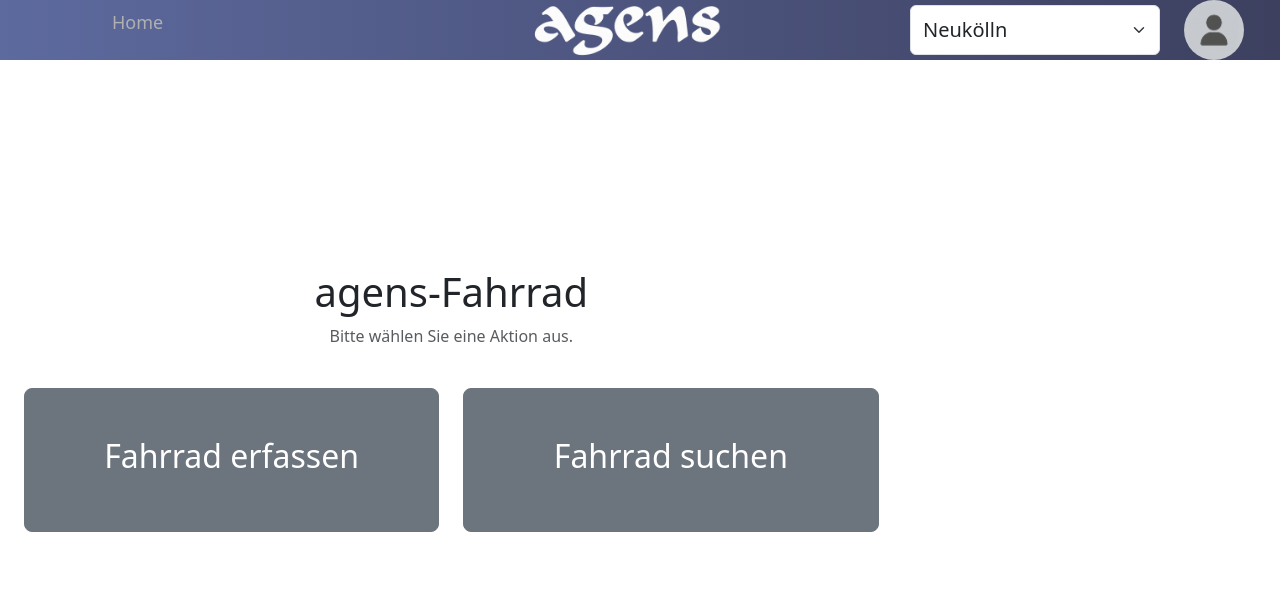
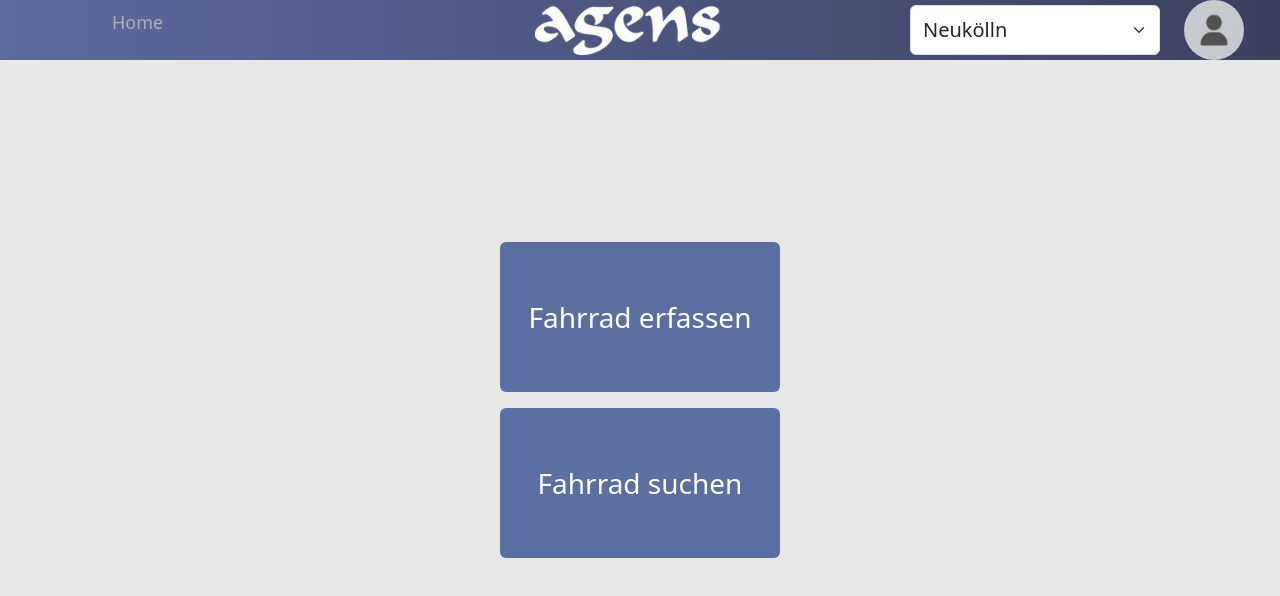
Before and after one commit to pladde/albbw-agens-project, a React app in the folder Frontend/: page / in a window 1280 px wide. Shown: the top 596 px of the page. Built offline with nearby package versions, Linux system fonts and the light colour scheme; the HTML template or start-up script is replaced by a standard one.

Commit message:
Design nach MockUp umgesetzt

```diff
--- a/Frontend/src/pages/Home.tsx
+++ b/Frontend/src/pages/Home.tsx
@@ -1,41 +1,20 @@
 import { Container, Row, Col, Button } from 'react-bootstrap';
-import { useNavigate } from 'react-router-dom';
 
 export const Home = () => {
-  // Der "Navigator" ist wie ein Navi im Auto..
-  // er sagt dem Browser, welche URL er ansteuern soll.
-  const navigate = useNavigate();
+  return (
+    <Container
+      fluid
+      className="d-flex align-items-center justify-content-center"
+      style={{ minWidth: "100vw", minHeight: "100vh", background: '#e7e7e7' }}
+    >
+      <Row>
+        <Col className="d-flex flex-column align-items-center gap-3">
+          <Button style={{ width: '280px', height: '150px', background: '#5a70a1', border: '#5a70a1', fontSize: '28px'}}>
+            Fahrrad erfassen
+          </Button>
 
-  return (
-
-    <Container className="vh-100 d-flex align-items-center justify-content-center">
-      <Row className="w-100 text-center">
-        <Col md={12} className="mb-4">
-          <h1>agens-Fahrrad</h1>
-          <p className="text-muted">Bitte wählen Sie eine Aktion aus.</p>
-        </Col>
-
-        {/* erster Button */}
-        <Col md={6} className="d-grid gap-2">
-          <Button
-            variant="secondary"
-            size="lg"
-            className="py-5" // buttonhöhe
-            onClick={() => navigate('/erfassen')}
-          >
-            <div className="h2">Fahrrad erfassen</div>
-          </Button>
-        </Col>
-
-        {/* zweiter Button */}
-        <Col md={6} className="d-grid gap-2">
-          <Button
-            variant="secondary"
-            size="lg"
-            className="py-5"
-            onClick={() => navigate('/suchen')}
-          >
-            <div className="h2">Fahrrad suchen</div>
+          <Button style={{ width: '280px', height: '150px', background: '#5a70a1', border: '#5a70a1', fontSize: '28px'}}>
+            Fahrrad suchen
           </Button>
         </Col>
       </Row>
```
